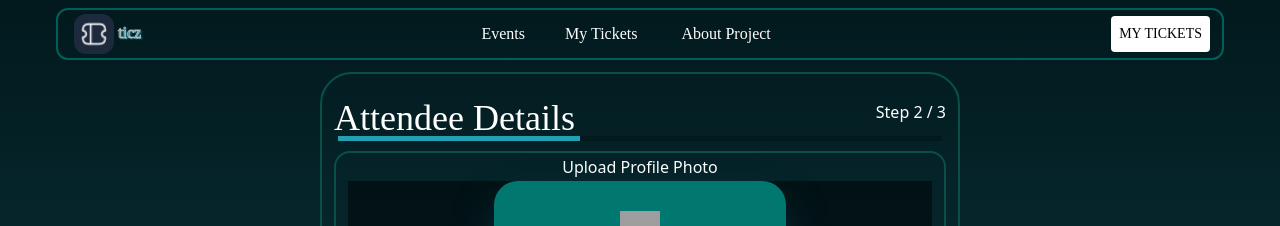
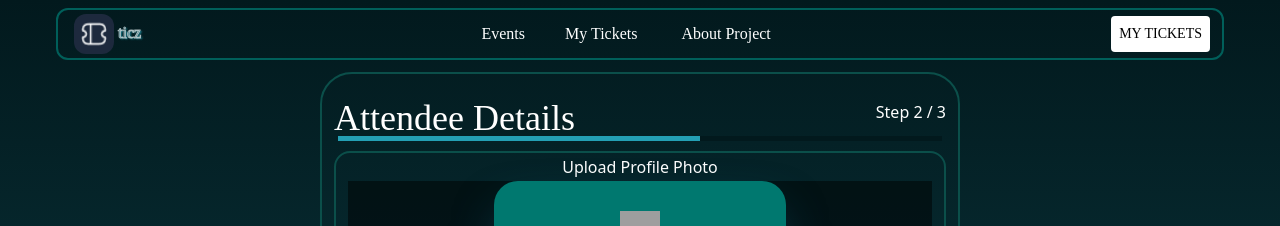
Before and after one commit to 4ssh1/Ticket-generation-website, a React (Vite) app: page /ticket in a window 1280 px wide. Shown: the top 226 px of the page. Built offline with nearby package versions, Linux system fonts and the light colour scheme; grey boxes are pictures that could not be loaded; a web font is replaced by a local one.

Commit message:
fixed progress bar

```diff
--- a/src/Components/Card.jsx
+++ b/src/Components/Card.jsx
@@ -4,12 +4,12 @@ import CardButtons from './CardButtons'
 function Card({ number, cardIntro, children, option1, option2, handleOption1, handleOption2 }) {
   return (
     <div className='sm:flex sm:justify-center sm:items-center'>
-      <div className='border-2 border-teal-900 sm:w-1/2 rounded-4xl py-8 sm:leading-7 mt-1'>
+      <div className={`border-2 border-teal-900 sm:w-1/2 rounded-4xl py-8 sm:leading-7 mt-1`}>
         <div className='flex px-3  justify-between -translate-y-2'>
           <div className='geo md:text-4xl '>{cardIntro}</div>
           <div>Step {number} / 3</div>
         </div>
-        <div className='transition mx-4'></div>
+        <div className={`${number === 1 && 'transition'}  ${number === 2 && 'transition1'} ${number === 3 && 'transition2'} mx-4`}></div>
         <div className='border-2 border-teal-900 rounded-2xl mx-3 text-center'>
           <div>
             {children}
--- a/src/Router/HomePage.jsx
+++ b/src/Router/HomePage.jsx
@@ -62,7 +62,7 @@ function HomePage() {
                  {ticketTitle?.map((title, i)=>{
                       return (
                           <div key={title.type} className={`flex mx-2 border-2 border-teal-950 ticketSelection rounded-2xl w-full
-                           sm:w-40 my-2 sm:justify-between ${selectedPrice === title.price ? "bg-teal-600" : ""}`} onClick={()=>handleRemainingTicket(i)}>
+                           sm:w-40 my-2 sm:justify-between ${selectedPrice === title.price ? "bg-teal-600" : ""}`}>
                               <div className='px-1.5 flex flex-col items-start text-xs sm:text-sm '>
                                   <label htmlFor="price">{title.price}</label> <input type="radio" name="price"
                                    value={title.price} id='price' className='outline-0' checked= {selectedPrice === title.price}
--- a/src/index.css
+++ b/src/index.css
@@ -51,6 +51,18 @@ input:focus, textarea:focus, button:hover, a:hover, .ticketSelection:hover{
   background: linear-gradient(to right,var(--active) 40%, var(--darkerColor) 20%);
 }
 
+.transition1{
+  transform: translateY(-10px);
+  height: 4.5px;
+  background: linear-gradient(to right,var(--active) 60%, var(--darkerColor) 20%);
+}
+
+.transition2{
+  transform: translateY(-10px);
+  height: 4.5px;
+  background: linear-gradient(to right,var(--active) 100%, var(--darkerColor) 0%);
+}
+
 th{
   font-size: 10px;
   font-weight: 500;
```
